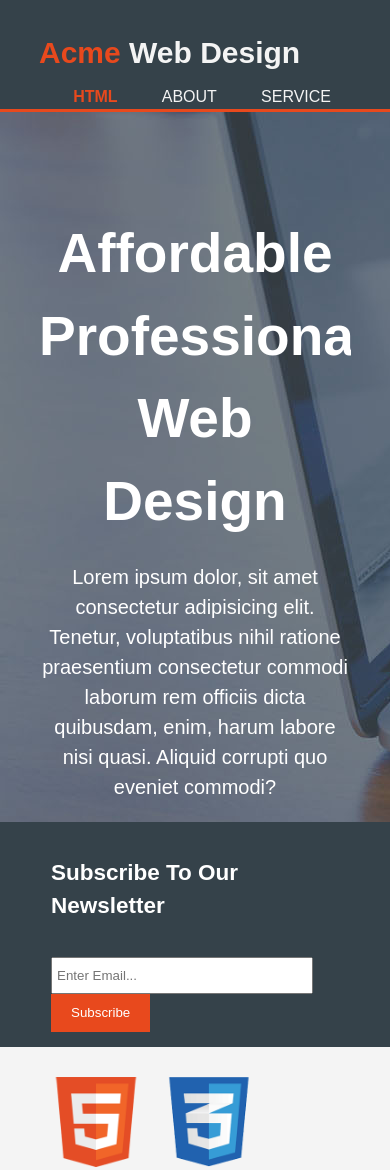
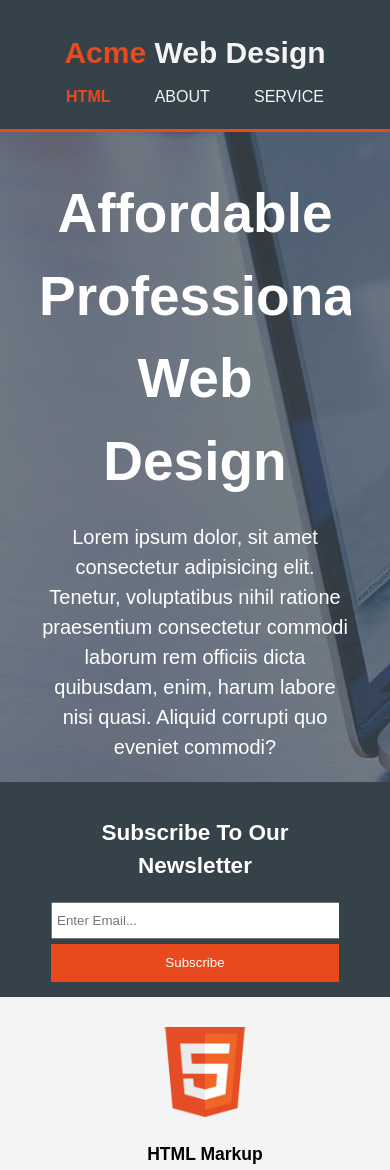
Before and after one commit to formylabschool/build-web-responsive, a plain HTML site: page index.html in a window 390 px wide. Shown: the top 1170 px of the page. Drawn offline with Linux system fonts and the light colour scheme.

Commit message:
modified css for responsive media query

```diff
--- a/css/style.css
+++ b/css/style.css
@@ -178,3 +178,37 @@ aside#sidebar .quote input, aside#sidebar .quote textarea{
     width: 90%;
     padding: 5px;
 }
+
+/* Media Query */
+@media(max-width: 760px){
+    header #branding,
+    header nav,
+    header nav li,
+    #newsletter h1,
+    #newsletter form,
+    #boxes .box,
+    article#main-col,
+    aside#sidebar{
+        float: none;
+        text-align: center;
+        width: 100%;
+    }
+
+    header{
+        padding-bottom: 20px;
+    }
+
+    #showcase h1{
+        margin-top: 40px;
+    }
+
+    #newsletter button, .quote button{
+        display: block;
+        width: 100%;
+    }
+
+    #newsletter form input[type="email"], .quote input, .quote textarea{
+        width: 100%;
+        margin-bottom: 5px;
+    }
+}
```
